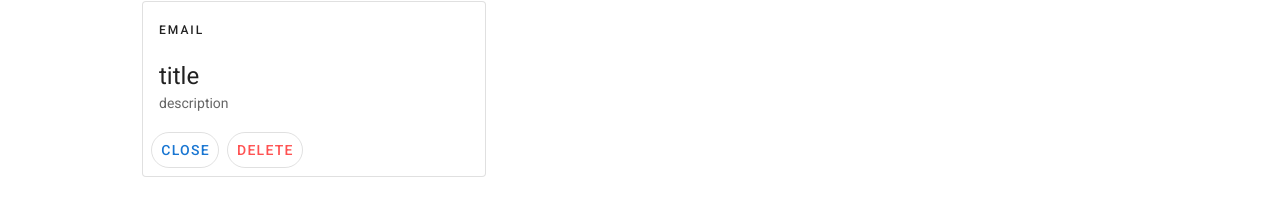
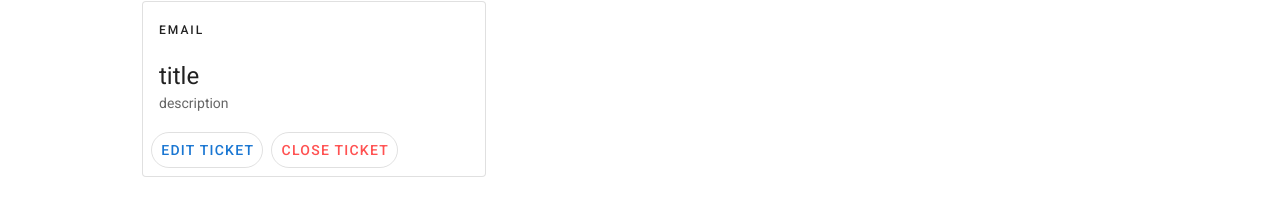
Before and after one commit to aquafinatrippy/service-desk, a Vue app in the folder frontend/: page / in a window 1280 px wide. Shown: the part 171-378 px from the top of the page. Built offline with nearby package versions, Linux system fonts and the light colour scheme.

Commit message:
Tickets front end small changes

```diff
--- a/frontend/src/components/Tickets.vue
+++ b/frontend/src/components/Tickets.vue
@@ -16,10 +16,10 @@
 
         <v-card-actions>
           <v-btn outlined rounded text color="primary">
-            Close
+            Edit ticket
           </v-btn>
           <v-btn outlined rounded text color="error">
-            Delete
+            close ticket
           </v-btn>
         </v-card-actions>
       </v-card>
```
